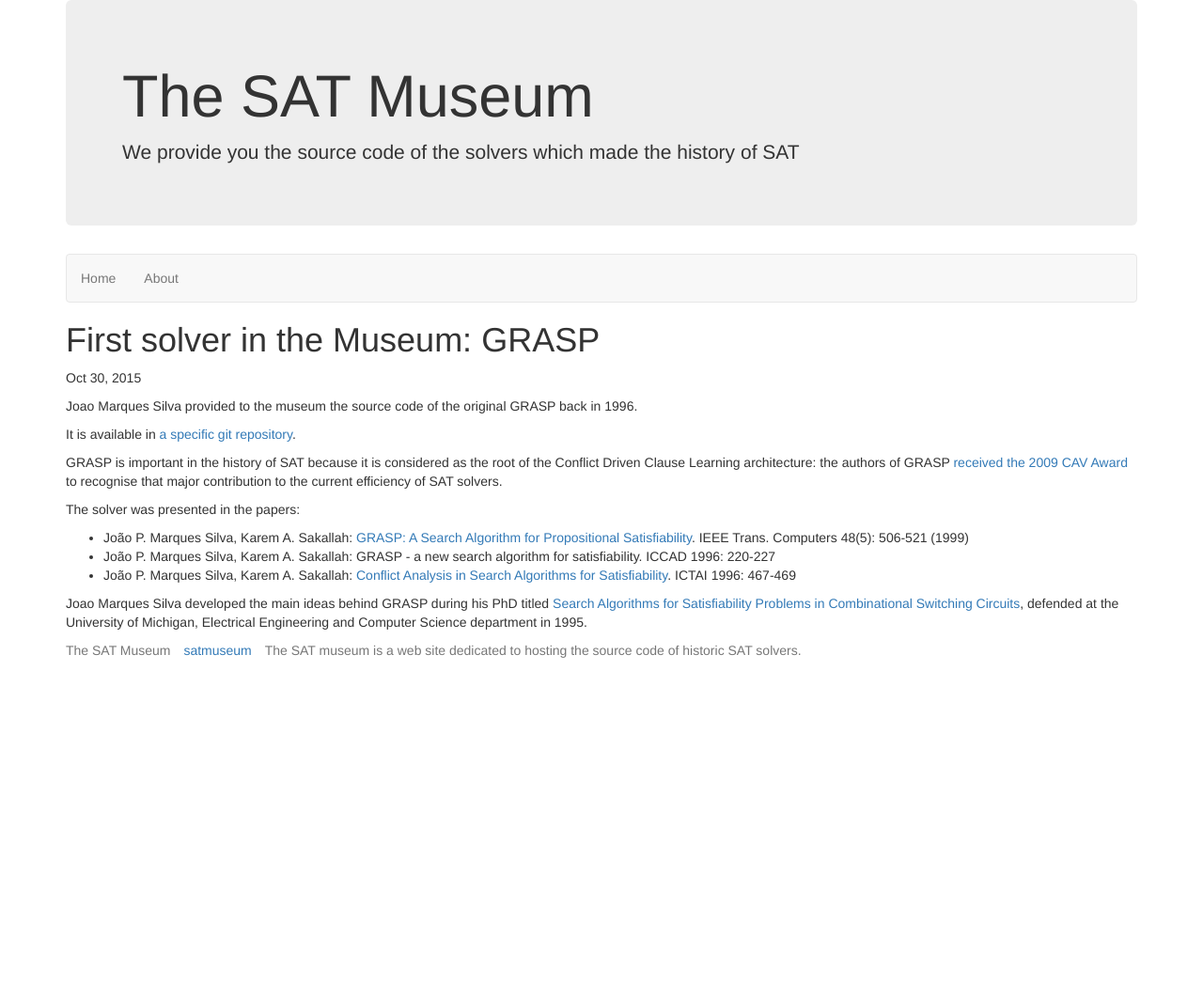
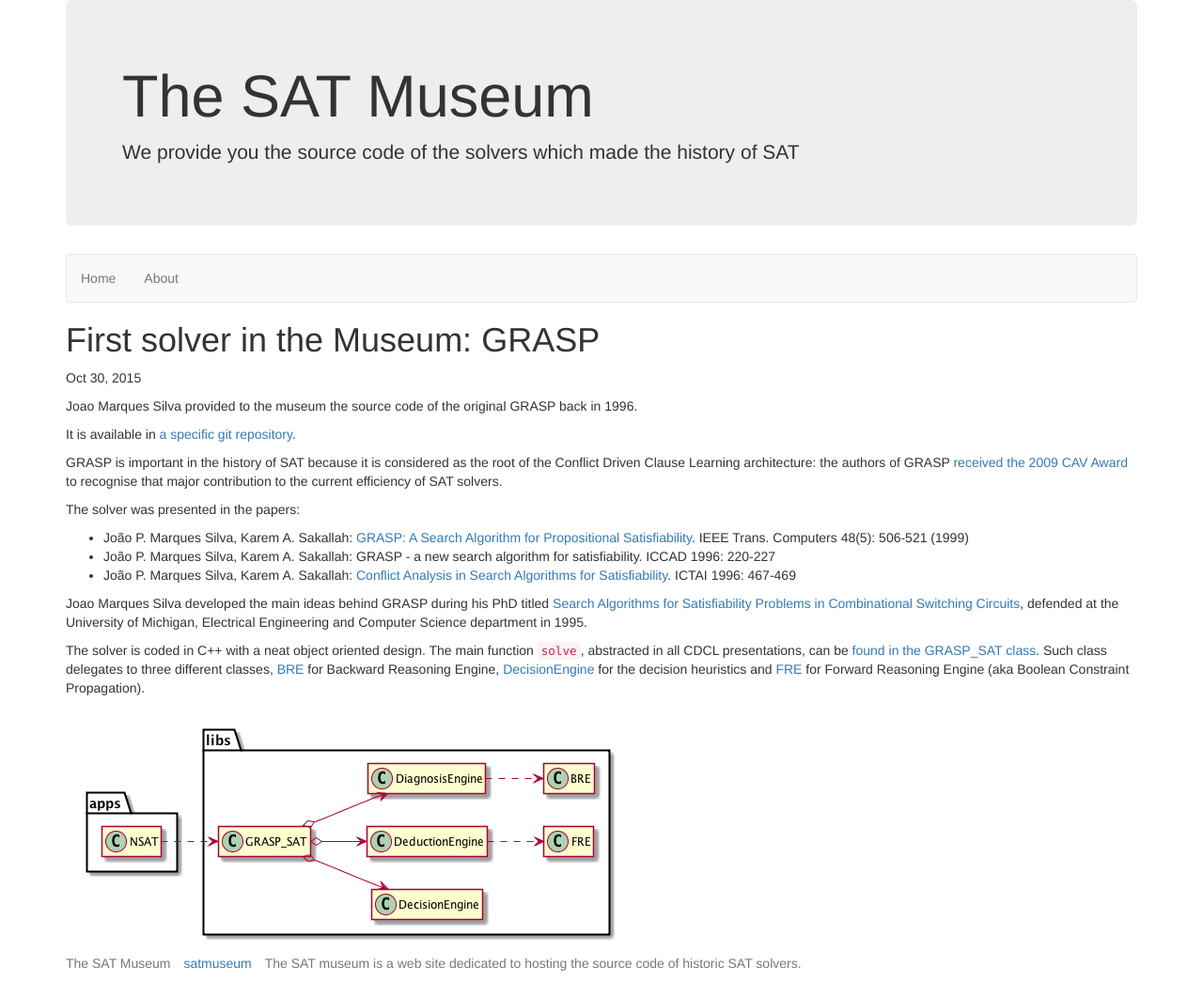
Before and after one commit to satmuseum/satmuseum.github.io, a Jekyll site: the page built from _posts/2015-10-30-grasp.markdown, in a window 1280 px wide. Shown: the whole page at 94% size. Built offline with Jekyll 4.4.1, drawn with Linux system fonts in a browser that asks for light colours; nearby versions of some CDN libraries; library files that are not in the unit come from our copies; before the commit the page ends 900 px from its top, so only the background shows below that.

Commit message:
improved GRASP description

```diff
--- a/_posts/2015-10-30-grasp.markdown
+++ b/_posts/2015-10-30-grasp.markdown
@@ -17,3 +17,7 @@ The solver was presented in the papers:
 + João P. Marques Silva, Karem A. Sakallah: [Conflict Analysis in Search Algorithms for Satisfiability](http://eprints.soton.ac.uk/265008/1/jpms%2Dictai96.pdf). ICTAI 1996: 467-469
 
 Joao Marques Silva developed the main ideas behind GRASP during his PhD titled [Search Algorithms for Satisfiability Problems in Combinational Switching Circuits](http://eprints.soton.ac.uk/265010/1/jpms-phd95.pdf), defended at the University of Michigan, Electrical Engineering and Computer Science department in 1995.
+
+The solver is coded in C++ with a neat object oriented design. The main function `solve`, abstracted in all CDCL presentations, can be [found in the GRASP_SAT class](https://github.com/satmuseum/grasp/blob/master/src/libs/grasp/grp_SAT.cc#L153). Such class delegates to three different classes, [BRE](https://github.com/satmuseum/grasp/blob/master/src/libs/grasp/grp_BRE.hh) for Backward Reasoning Engine, [DecisionEngine](https://github.com/satmuseum/grasp/blob/master/src/libs/grasp/grp_Decide.hh) for the decision heuristics and [FRE](https://github.com/satmuseum/grasp/blob/master/src/libs/grasp/grp_FRE.hh) for Forward Reasoning Engine (aka Boolean Constraint Propagation).
+
+![Grasp architecture](/grasp.png)
```
Also changed, not shown: grasp.png (added), 1 other file.
